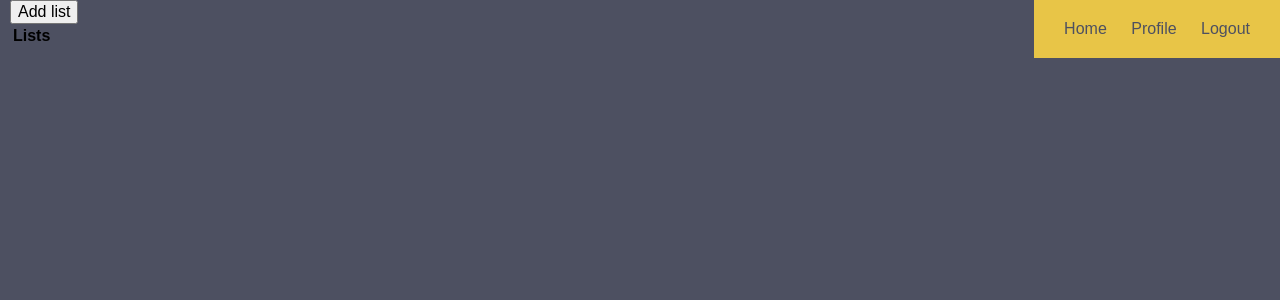
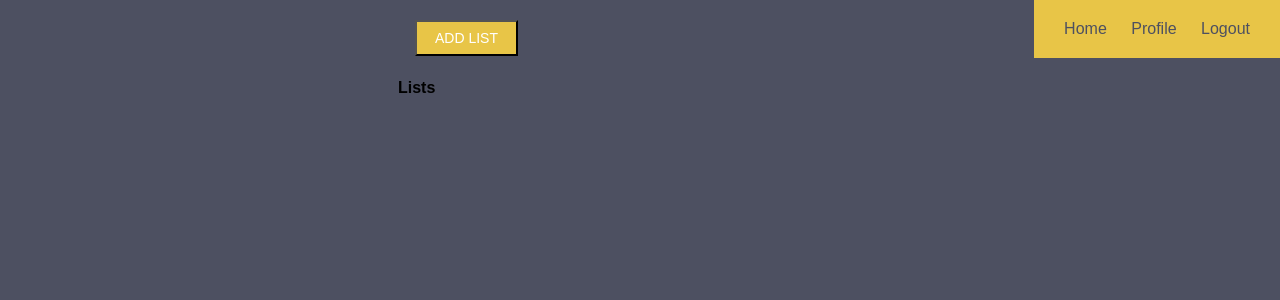
Before and after one commit to anouckdeben95/todoapp, a PHP site: page / in a window 1280 px wide. Shown: the top 300 px of the page. Run offline with PHP 8.4, Linux system fonts and the light colour scheme; the visitor is signed in with stand-in values (Sample User, id 1); data that the repository does not hold is empty.

Commit message:
Update index.php
current solution btn "add list"

```diff
--- a/index.php
+++ b/index.php
@@ -22,7 +22,27 @@
     <meta http-equiv="X-UA-Compatible" content="ie=edge">
     <link rel = "stylesheet" type = "text/css" href = "css/reset.css"/>
     <link rel = "stylesheet" type = "text/css" href = "css/style.css"/>
-
+    <style>
+        main{
+            max-width: 500px;
+            margin: auto;
+        }
+        input.btn{
+            background-color: #E8C547;
+            display: inline-block;
+            cursor: pointer;
+            color: #FFFFFF;
+            font-size: 14px;
+            padding: 8px 18px;
+            text-decoration: none;
+            text-transform: uppercase;
+            margin: 20px;
+        }
+        input.btn:hover{
+            background:linear-gradient(to bottom, #E8C547 5%, rgb(235, 209, 115) 100%);
+	        background-color:#34CACA;
+        }
+    </style>
 
     <title>TodoApp</title>
 
@@ -33,7 +53,7 @@
     </header>
     <main>
 
-        <button onClick="window.location.href='addlist.php'">Add list</button>
+        <input type="submit" class="btn" value="Add list" onClick="window.location.href='addlist.php'"><br>
 
         <table>
         <thead>
```
